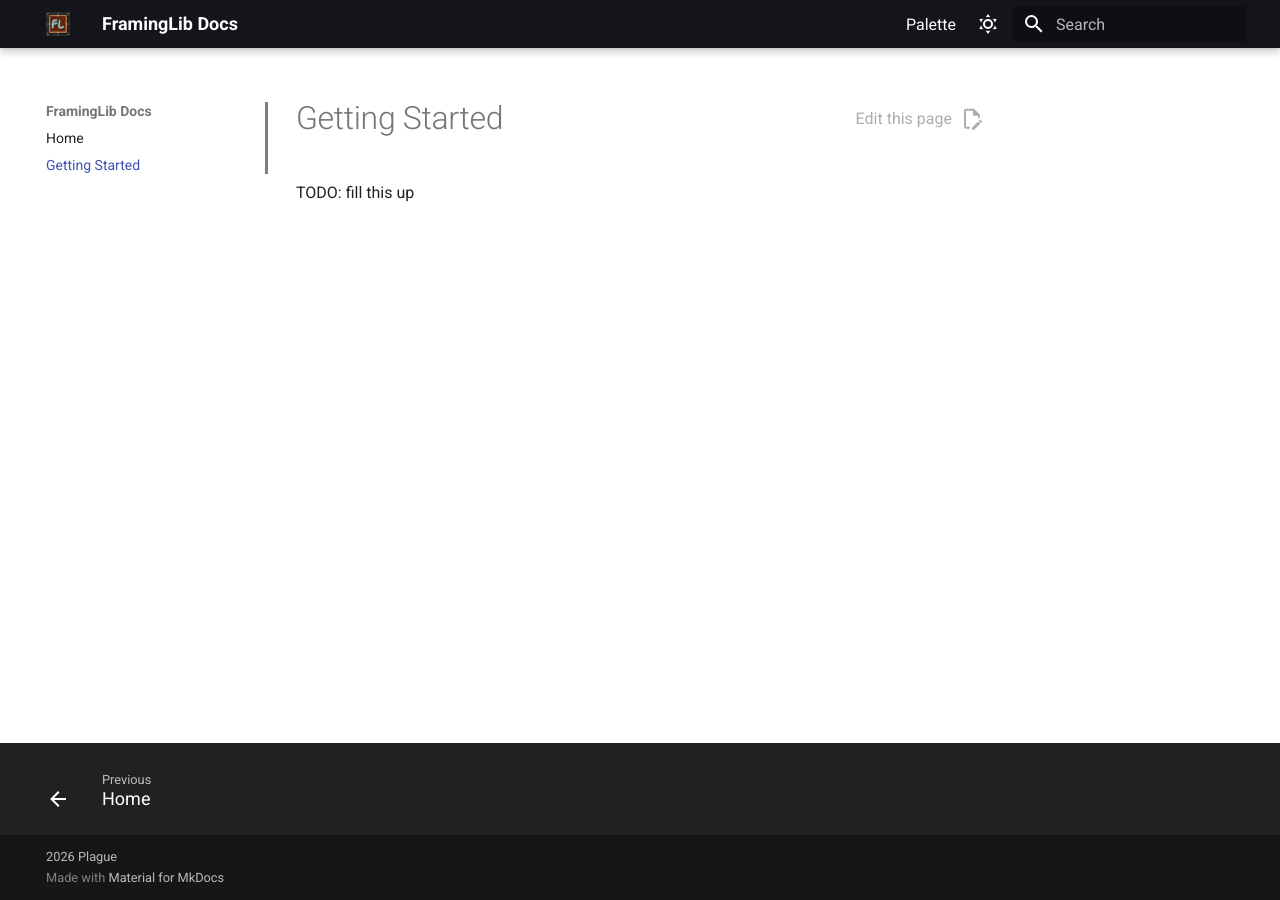
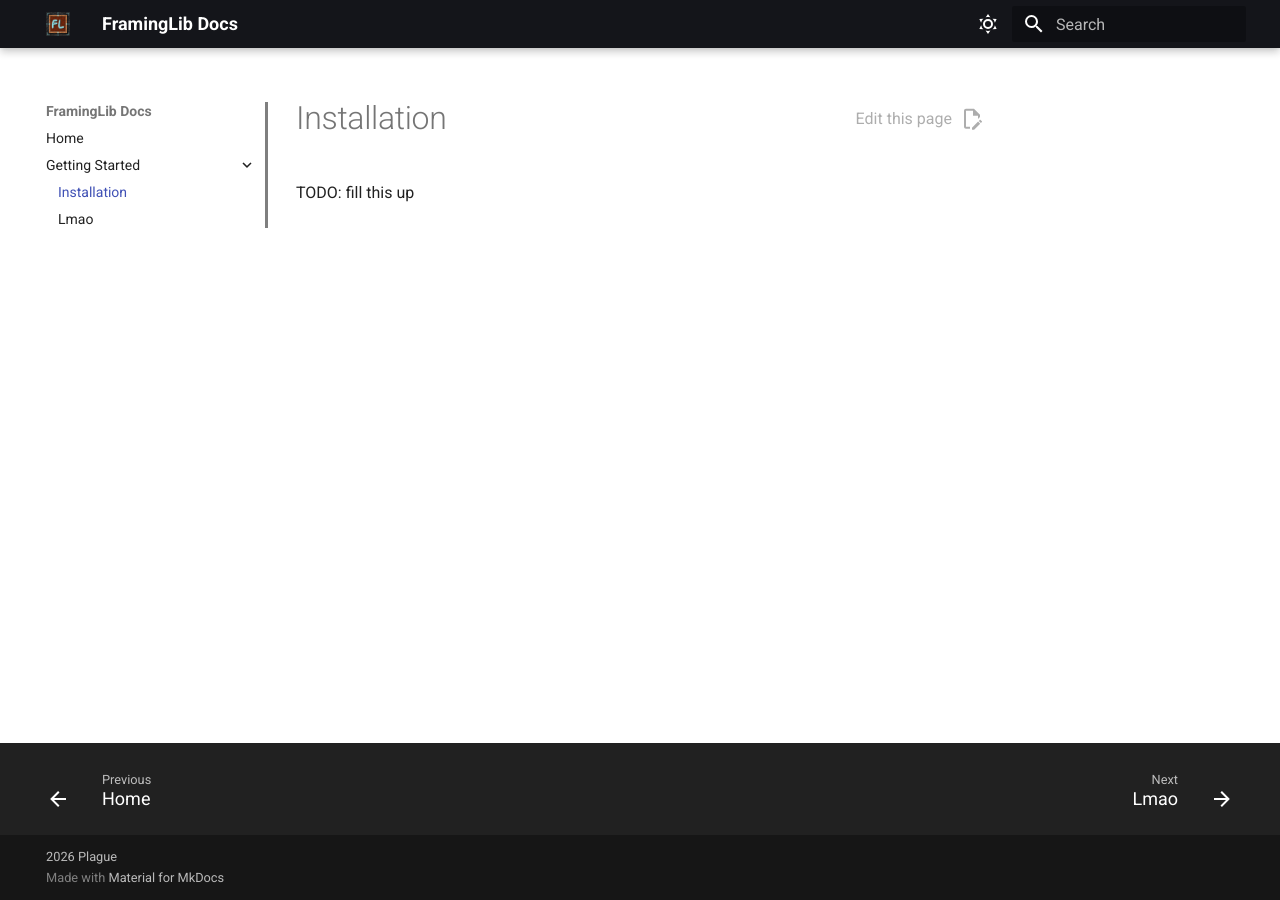
Before and after one commit to PlagueTR/FramingLib, an MkDocs documentation site: the page built from FramingLibDocs/Docs/docs/GettingStarted/installation.md, in a window 1280 px wide. Built offline with MkDocs 1.6.1 and Material for MkDocs 9.7.7, drawn with Linux system fonts in a browser that asks for light colours; comment, search, counter and statistics services are not loaded; the version menu is left out.

```diff
--- a/FramingLibDocs/Docs/docs/getting_started.md
+++ b/FramingLibDocs/Docs/docs/GettingStarted/installation.md
@@ -1,3 +1,3 @@
-# Getting Started
+# Installation
 
 TODO: fill this up
--- a/FramingLibDocs/Docs/mkdocs.yml
+++ b/FramingLibDocs/Docs/mkdocs.yml
@@ -11,7 +11,9 @@ remote_branch: gh-pages
 
 nav:
   - Home: 'index.md'
-  - Getting Started: 'getting_started.md'
+  - Getting Started:
+    - Installation: 'GettingStarted/installation.md'
+    - Lmao: 'GettingStarted/lmao.md'
 
 not_in_nav: |
   /stylesheets
@@ -43,7 +45,7 @@ theme:
     # - navigation.instant.prefetch
     # - navigation.instant.progress
     # - navigation.prune
-    - navigation.sections
+    # - navigation.sections
     # - navigation.tabs
     # - navigation.tabs.sticky
     - navigation.top
@@ -78,8 +80,14 @@ extra_css:
 extra_javascript:
   - javascripts/extra.js
 
+extra:
+  version:
+    provider: mike
+
 plugins:
   - search:
       separator: '[\s\u200b\-_,:!=\[\]()"`/]+|\.(?!\d)|&[lg]t;|(?!\b)(?=[A-Z][a-z])'
   - minify:
       minify_html: true
+  - mike:
+      version_selector: true
--- a/FramingLibDocs/Docs/overrides/partials/palette.html
+++ /dev/null
@@ -1,19 +0,0 @@
-{#-
-  This file was automatically generated - do not edit
--#}
-<form class="md-header__option" data-md-component="palette">
-  <span style="font-size: 0.8rem; font-weight: 500; margin-right: 8px; color: var(--md-header-fg-color--light); display: inline-flex; align-items: center; vertical-align: middle;">
-    Palette
-  </span>
-  {% for option in config.theme.palette %}
-    {% set scheme  = option.scheme  | d("default", true) %}
-    {% set primary = option.primary | d("indigo", true) %}
-    {% set accent  = option.accent  | d("indigo", true) %}
-    <input class="md-option" data-md-color-media="{{ option.media }}" data-md-color-scheme="{{ scheme | replace(' ', '-') }}" data-md-color-primary="{{ primary | replace(' ', '-') }}" data-md-color-accent="{{ accent | replace(' ', '-') }}" {% if option.toggle %} aria-label="{{ option.toggle.name }}" {% else %} aria-hidden="true" {% endif %} type="radio" name="__palette" id="__palette_{{ loop.index0 }}">
-    {% if option.toggle %}
-      <label class="md-header__button md-icon" title="{{ option.toggle.name }}" for="__palette_{{ loop.index % loop.length }}" hidden>
-        {% include ".icons/" ~ option.toggle.icon ~ ".svg" %}
-      </label>
-    {% endif %}
-  {% endfor %}
-</form>
```
Also changed, not shown: FramingLibDocs/Docs/docs/GettingStarted/lmao.md (added, +3 -0 lines), 1 other file.
